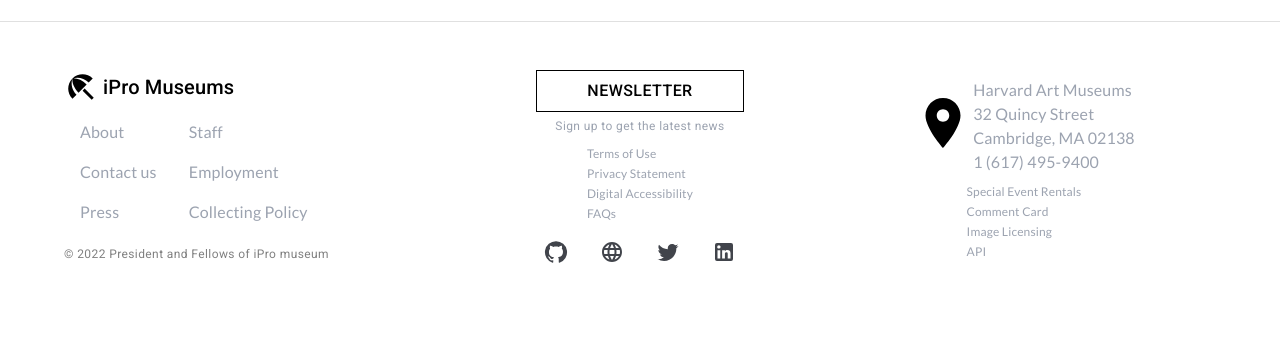
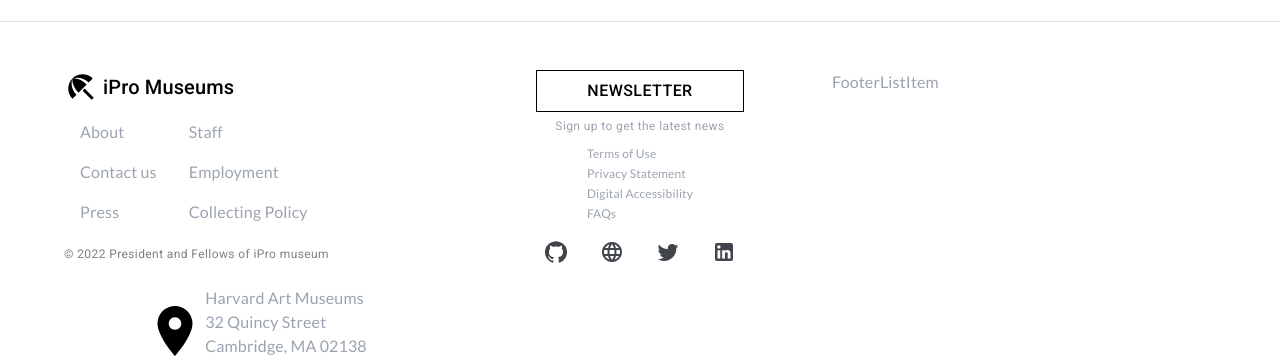
Before and after one commit to Azizkhuja/Exhibition, a React (Create React App) app: page / in a window 1280 px wide. Shown: the part 3491-3849 px from the top of the page. Before the commit the page ends 3793 px from the top, so only its background shows below. Built offline with nearby package versions, Linux system fonts and the light colour scheme.

Commit message:
APP-04 Use footerlistitem

```diff
--- a/src/components/Home/Footer/Footer.tsx
+++ b/src/components/Home/Footer/Footer.tsx
@@ -17,6 +17,7 @@ import TwitterIcon from "@mui/icons-material/Twitter";
 import GitHubIcon from "@mui/icons-material/GitHub";
 import LinkedInIcon from "@mui/icons-material/LinkedIn";
 import LocationOnIcon from "@mui/icons-material/LocationOn";
+import FooterListItem from "./FooterListItem";
 
 // TODO: Needs to refactor Listitems
 
@@ -144,6 +145,7 @@ const Footer = () => {
             </Grid>
           </Grid>
         </Grid>
+        <FooterListItem />
         <Grid
           item
           md={4}
```
